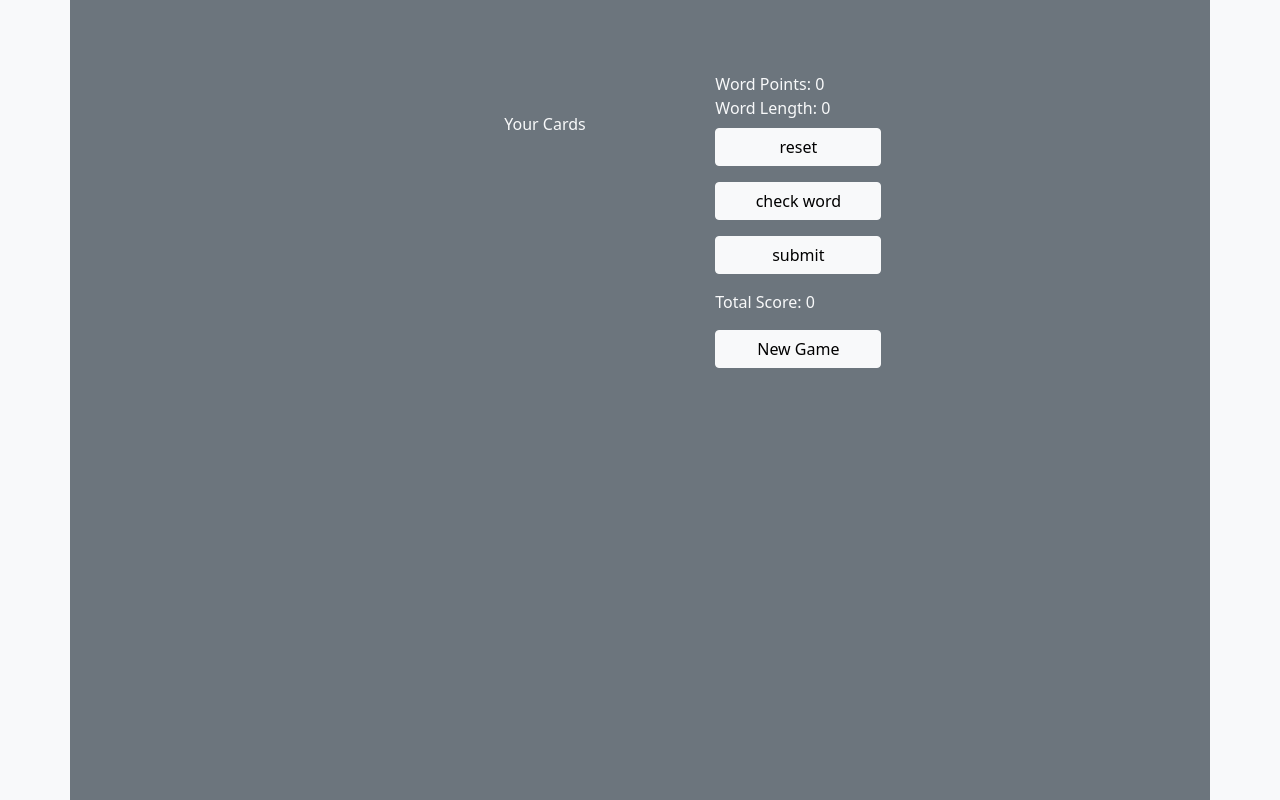
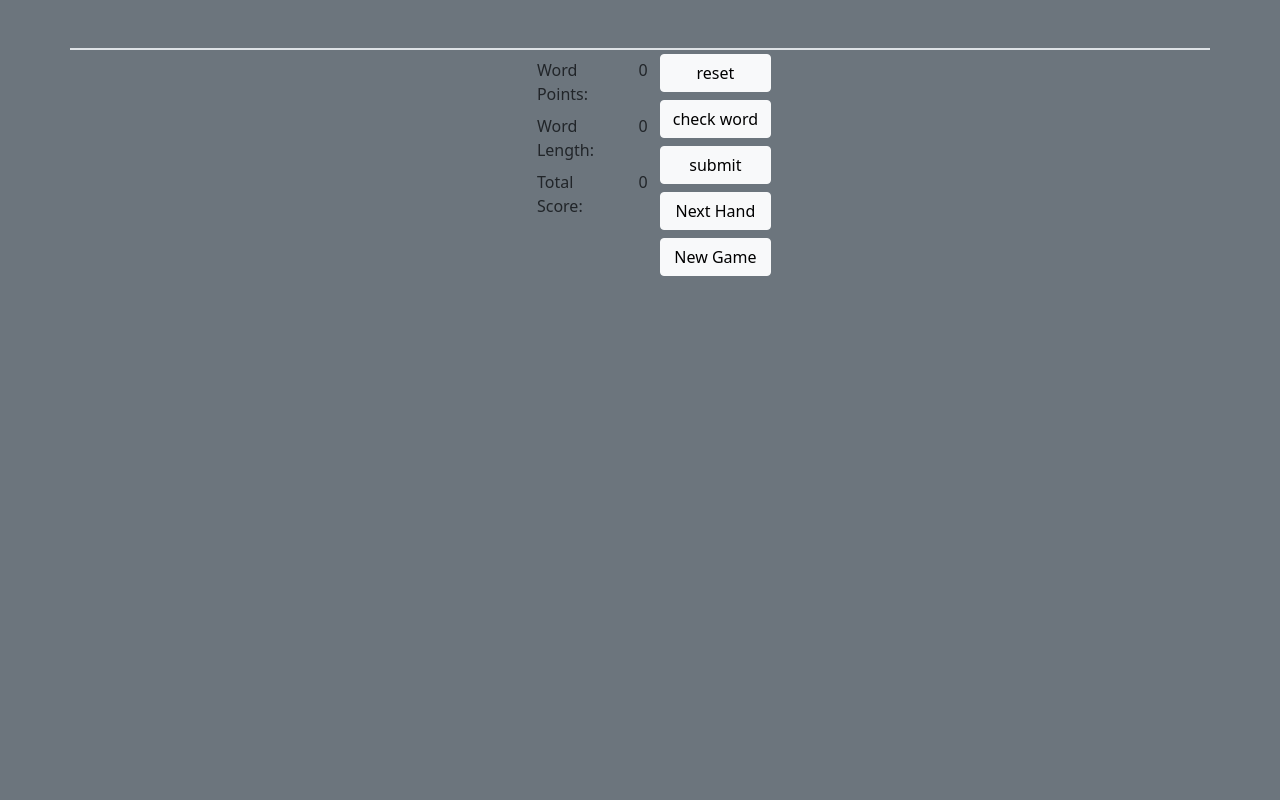
Before and after one commit to sashamaryl/Pointed-Words, a React (Create React App) app: page / in a window 1280 px wide. Built offline with nearby package versions, Linux system fonts and the light colour scheme.

Commit message:
formating and refactoring state and functions

```diff
--- a/src/App.tsx
+++ b/src/App.tsx
@@ -1,10 +1,10 @@
-import React, { useCallback, useEffect, useMemo, useRef, useState } from "react";
-import { Button, Col, Row, Stack } from "react-bootstrap";
+import React, { useCallback, useEffect, useState } from "react";
+import { Button, Col, Collapse, Fade, Row, Stack } from "react-bootstrap";
 import Container from "react-bootstrap/esm/Container";
 import "./App.css";
 import "./custom.scss";
+import isValidWord from "./dictionary";
 import PointCard, { PointCardType } from "./PointCard";
-import isValidWord from "./dictionary";
 import useCardDeck from "./usecarddeck";
 
 function App() {
@@ -13,12 +13,14 @@ function App() {
         cardDeck,
         gridCards,
         handCards,
+        clearCards,
+        tradeInHandCard,
+        refillGrid,
         deal,
         drawOne,
         drawNumber,
         idCardLookup,
         idCardLookupMulti,
-        makeNewDeck,
     } = useCardDeck();
 
     const gridAreas: { [id: number]: number[] } = {
@@ -35,10 +37,17 @@ function App() {
 
     const [usedCardIds, setUsedCardIds] = useState<number[]>([]);
     const [usedCards, setUsedCards] = useState<PointCardType[]>([]);
+
     const [pointTotal, setPointTotal] = useState(0);
     const [score, setScore] = useState(0);
     const [shouldAcceptWord, setShouldAcceptWord] = useState<boolean | undefined>(undefined);
     const [willAcceptWord, setWillAcceptWord] = useState<boolean | undefined>(undefined);
+    const [canTradeHand, setCanTradeHand] = useState<boolean>(false);
+    const [tradeCards, setTradeCards] = useState<number[]>([]);
+
+    const [isTransitioning, setIsTransitioning] = useState(false);
+
+    const [isGameActive, setIsGameActive] = useState(false);
 
     const wait = useCallback((miliseconds: number = 2000): Promise<boolean> => {
         return new Promise((resolve) =>
@@ -72,6 +81,7 @@ function App() {
         card && setUsedCards([...usedCards, card]);
         setUsedCardIds([...usedCardIds, cardId]);
         setShouldAcceptWord(undefined);
+        setWillAcceptWord(undefined);
     };
 
     const unChooseCard = (id: number) => {
@@ -80,13 +90,18 @@ function App() {
         const filteredIds = usedCardIds.filter((usedId) => usedId !== id);
         setUsedCardIds(filteredIds);
         setShouldAcceptWord(undefined);
+        setWillAcceptWord(undefined);
     };
 
-    const reset = useCallback(() => {
+    const setUpNextHand = useCallback(() => {
         setUsedCards([]);
         setUsedCardIds([]);
+        tradeCards.forEach(tradeInHandCard);
+        setCanTradeHand(false);
+        setTradeCards([]);
         resetChecks();
-    }, []);
+        refillGrid(usedCards);
+    }, [refillGrid, tradeCards, tradeInHandCard, usedCards]);
 
     const resetChecks = () => {
         setShouldAcceptWord(undefined);
@@ -112,14 +127,17 @@ function App() {
         isValidWord(word)
             .then((ans) => setShouldAcceptWord(ans))
             .then(() => wait().then(resetChecks));
-
     }, [getWordFromCards, shouldAcceptWord, wait]);
 
+    const startNewGame = () => {
+        setIsGameActive(true);
+        setUpNextHand();
+        deal();
+    };
 
-    const startNewGame = () => {
-        reset();
-        makeNewDeck();
-        deal();
+    const endGame = () => {
+        clearCards();
+        setIsGameActive(false);
     };
 
     const submit = useCallback(() => {
@@ -129,10 +147,13 @@ function App() {
             isValidWord(word)
                 .then((ans) => {
                     setWillAcceptWord(ans);
+                    return ans;
                 })
-                .then(() => {
+                .then((ans) => {
+                    if (ans) {
                         addToScore(pointTotal);
-                    wait().then(reset);
+                        setCanTradeHand(true);
+                    }
                 });
             return;
         }
@@ -140,30 +161,26 @@ function App() {
             resetChecks();
             return;
         }
-    }, [addToScore, getWordFromCards, pointTotal, reset, wait, willAcceptWord]);
+    }, [addToScore, getWordFromCards, pointTotal, willAcceptWord]);
 
     return (
-        <div className='App bg-light' style={{ height: "100vh", width: "100vw" }}>
-            <Container className='h-100 bg-secondary'>
-                <Row className='' style={{ height: "4rem" }}>
-                    <Col></Col>
-                    <Col className='col-9'>
-                        <div className='d-flex flex-row'>
+        <div className='App bg-secondary' style={{ height: "100vh", width: "100vw" }}>
+            <Container className='h-100'>
+                <Row className='pt-5'>
+                    <div className='d-flex row justify-content-flex-start border m-auto'>
                         {usedCards.map((card) => (
-                                <div key={`${card.id}`} className='d-flex flex-row flex-grow-0'>
-                                    <div className='fs-6 mt-0 ms-0 text-light'>{card.value}</div>
-                                    <div className='py-1 px-2 m-1 fs-1 text-light '>
-                                        {card.letter}
-                                    </div>
+                            <div
+                                key={`${card.id}`}
+                                className='d-flex col justify-content-start flex-shrink-1 bg-light m-2 rounded'
+                            >
+                                <div className='fs-6 mt-0 ms-0 text-dark'>{card.value}</div>
+                                <div className='py-1 px-2 m-1 fs-1 text-dark '>{card.letter}</div>
                             </div>
                         ))}
+                        <div className='col'></div>
                     </div>
-                    </Col>
-                    <Col></Col>
-                </Row>
-                <Row className=''>
-                    <Col></Col>
-                    <Col className='justify-content-center'>
+                    <div className='d-flex flex-wrap flex-md-nowrap m-auto  m-auto'>
+                        <div className='d-flex flex-wrap justify-content-center  '>
                             <div className='d-grid gap-3'>
                                 {gridCards.map((card: PointCardType, index: number) => {
                                     const { id } = card;
@@ -181,15 +198,20 @@ function App() {
                                                 chooseCard={chooseCard}
                                                 unChooseCard={unChooseCard}
                                                 used={usedCardIds.includes(id)}
+                                                shouldFade={
+                                                    !(willAcceptWord && usedCardIds.includes(id))
+                                                }
                                             />
                                         </div>
                                     );
                                 })}
                             </div>
                             <div className='row mt-5'>
-                            <div className='text-light mb-2'>Your Cards</div>
+                                <div className='text-light mb-2'>
+                                    {handCards.length > 0 && "Your Cards"}
+                                </div>
                                 <div className='d-flex gap-3 justify-content-center bg-alert'>
-                                {handCards.map((card: PointCardType) => {
+                                    {handCards.map((card: PointCardType, index: number) => {
                                         const { id } = card;
                                         return (
                                             <div className='' key={id}>
@@ -198,31 +220,71 @@ function App() {
                                                     chooseCard={chooseCard}
                                                     unChooseCard={unChooseCard}
                                                     used={usedCardIds.includes(id)}
+                                                    shouldFade={
+                                                        !(
+                                                            canTradeHand &&
+                                                            tradeCards.includes(index)
+                                                        )
+                                                    }
                                                 />
+                                                <Fade in={canTradeHand} appear>
+                                                    <Button
+                                                        className={`${
+                                                            tradeCards.includes(index)
+                                                                ? "bg-secondary"
+                                                                : "bg-blue"
+                                                        }`}
+                                                        onClick={() => {
+                                                            tradeCards.includes(index)
+                                                                ? setTradeCards((prevState) => {
+                                                                      return prevState.filter(
+                                                                          (c) => c !== index
+                                                                      );
+                                                                  })
+                                                                : setTradeCards((prevState) => [
+                                                                      ...prevState,
+                                                                      index,
+                                                                  ]);
+                                                        }}
+                                                    >
+                                                        {tradeCards.includes(index)
+                                                            ? "Traded"
+                                                            : "Trade In"}
+                                                    </Button>
+                                                </Fade>
                                             </div>
                                         );
                                     })}
                                 </div>
                             </div>
-                    </Col>
-                    <Col className='col-2 flex-column'>
-                        <Row className='my-2'>
-                            <div className='text-light text-start'>Word Points: {pointTotal}</div>
-                            <div className='text-light text-start'>
-                                Word Length: {usedCards.length}
                         </div>
-                        </Row>
-                        <Row>
-                            <Stack gap={3} className='col-6'>
+                        <div className='d-flex flex-nowrap flex-md-wrap m-auto'>
+                            <div className=''>
+                                <div className='d-flex flex-nowrap justify=content-space m-2 '>
+                                    <div className='w-100 text-start'>Word Points: </div>
+                                    <div className='w-100 text-end'>{pointTotal}</div>
+                                </div>
+                                <div className='d-flex justify-content-evenly m-2 '>
+                                    <div className='w-100 text-start'>Word Length: </div>
+                                    <div className='w-100 text-end'>
+                                        {usedCards.length}
+                                    </div>
+                                </div>
+                                <div className='flex d-flex flex-nowrap  m-2 '>
+                                    <div className='w-100 text-start'>Total Score: </div>
+                                    <div className='w-100 text-end'>{score}</div>
+                                </div>
+                            </div>
+                            <div className='d-flex flex-md-column flex-wrap flex-md-nowrap'>
                                 <Button
                                     type='submit'
-                                    className='flex-1 btn btn-light'
-                                    onClick={reset}
+                                    className='flex flex-grow-1 btn btn-light m-1'
+                                    onClick={setUpNextHand}
                                 >
                                     reset
                                 </Button>
                                 <Button
-                                    className={`flex-1 btn btn-light ${
+                                    className={`flex flex-grow-1 btn btn-light m-1 ${
                                         shouldAcceptWord && "bg-success text-light"
                                     } ${shouldAcceptWord === false && "bg-warning"}`}
                                     onClick={checkWord}
@@ -236,7 +298,7 @@ function App() {
                                     }`}
                                 </Button>
                                 <Button
-                                    className={`flex-1 btn btn-light ${
+                                    className={`flex flex-grow-1 btn btn-light m-1 ${
                                         willAcceptWord && "bg-success text-light"
                                     } ${willAcceptWord === false && "bg-warning"}`}
                                     onClick={submit}
@@ -249,16 +311,23 @@ function App() {
                                             : "not a word"
                                     }`}
                                 </Button>
-                                    <div className='text-light text-start'>
-                                        Total Score: {score}
+                                {
+                                    <Button
+                                        className='flex flex-grow-1 btn btn-light m-1'
+                                        onClick={setUpNextHand}
+                                    >
+                                        Next Hand
+                                    </Button>
+                                }
+                                <Button
+                                    className='flex flex-grow-1 btn btn-light m-1'
+                                    onClick={isGameActive ? endGame : startNewGame}
+                                >
+                                    {isGameActive ? "End Game" : "New Game"}
+                                </Button>
                             </div>
-                                    <Button className='flex-1 btn btn-light' onClick={startNewGame}>
-                                        New Game
-                                    </Button>
-                            </Stack>
-                        </Row>
-                    </Col>
-                    <Col></Col>
+                        </div>
+                    </div>
                 </Row>
             </Container>
         </div>
--- a/src/usecarddeck.ts
+++ b/src/usecarddeck.ts
@@ -1,32 +1,29 @@
-import { useCallback, useEffect, useMemo, useState } from "react";
+import { useCallback, useEffect, useRef, useState } from "react";
 import { PointCardType } from "./PointCard";
 import { tileDistribution } from "./scrabbleDistribution";
+
+function* idGenerator() {
+    let counter = 101;
+    while (true) {
+        yield counter;
+        counter++;
+    }
+}
 
 export default function useCardDeck() {
     const [gridCards, setGridCards] = useState<PointCardType[]>([]);
     const [handCards, setHandCards] = useState<PointCardType[]>([]);
     const [cardDeck, setCardDeck] = useState<PointCardType[]>([]);
     const [allCards, setAllCards] = useState<PointCardType[]>([]);
-
-    function* idGenerator() {
-        let counter = 101;
-        while (true) {
-            yield counter;
-            counter++;
-        }
-    }
+    const genId = useRef<Generator<number, void, unknown>>();
 
     const shuffle = useCallback((deck: PointCardType[]): PointCardType[] => {
         let m = deck.length,
             t,
             i;
 
-        // While there remain elements to shuffle…
         while (m) {
-            // Pick a remaining element…
             i = Math.floor(Math.random() * m--);
-
-            // And swap it with the current element.
             t = deck[m];
             deck[m] = deck[i];
             deck[i] = t;
@@ -35,7 +32,20 @@ export default function useCardDeck() {
         return deck;
     }, []);
 
-    const makeNewDeck = () => {};
+    useEffect(() => {
+        genId.current = idGenerator();
+    });
+
+    const createCard = (letter?: string, value?: number) => {
+        const nextId = genId.current?.next();
+
+        const card: PointCardType = {
+            id: nextId?.value as number,
+            letter: letter || "",
+            value: value || 0,
+        };
+        return card;
+    };
 
     useEffect(() => {
         if (cardDeck.length !== 0) return;
@@ -43,62 +53,93 @@ export default function useCardDeck() {
         const cards = [];
 
         const { letters } = tileDistribution;
-        const genId = idGenerator();
         for (const [key, value] of Object.entries(letters)) {
             const { points, tiles } = value;
             let count = 0;
             while (count < tiles) {
-                const nextId = genId.next();
-                if (nextId.done) break;
-                const card: PointCardType = {
-                    id: nextId.value as number,
-                    letter: key,
-                    value: points,
-                };
+                const card = createCard(key, points);
                 cards.push(card);
                 count++;
             }
         }
 
-        setAllCards(cards)
+        setAllCards(cards);
         const shuffledcards = shuffle(cards);
 
         setCardDeck(shuffledcards);
     }, [cardDeck, shuffle]);
 
     const deal = useCallback(() => {
-        console.log(cardDeck);
         const flopCards = cardDeck.slice(0, 9);
         setGridCards(flopCards);
         const hand = cardDeck.slice(9, 12);
         setHandCards(hand);
 
-        console.log(flopCards, hand);
         setCardDeck(cardDeck.slice(12));
     }, [cardDeck]);
 
-    function drawOne(): PointCardType | undefined {
-        if (cardDeck.length === 0) return;
+    const clearCards = () => {
+        setHandCards([]);
+        setGridCards([]);
+        setCardDeck([]);
+    };
+
+    const drawOne = useCallback((): PointCardType | undefined => {
+        if (cardDeck.length === 0) {
+            clearCards();
+            return;
+        }
         const cards = cardDeck;
-        const card = cards[0];
-        setCardDeck(cards.slice(1));
+        const card = cards.splice(0, 1)[0];
+        console.log(card, cards);
+        setCardDeck(cards);
         return card;
-    }
+    }, [cardDeck]);
 
-    function drawNumber(num: number) {
-        const cards = [];
-        while (cards.length < num) {
-            cards.push(drawOne());
-        }
-        return cards;
-    }
+    const drawNumber = useCallback(
+        (num: number) => {
+            const cards = cardDeck.slice(0, num);
+            const rest = cardDeck.slice(num);
+            setCardDeck(rest);
+            return cards;
+        },
+        [cardDeck]
+    );
 
-    const removeCard = useCallback(
-        (card: PointCardType) => {
-            setGridCards(gridCards.filter((t) => t.id !== card.id));
-            setHandCards(handCards.filter((t) => t.id !== card.id));
+    const refillGrid = useCallback(
+        (usedCards: PointCardType[]) => {
+            const usedIds = usedCards.map((card) => card.id);
+
+            const newGrid = gridCards.map((c) => {
+                if (usedIds.includes(c.id)) {
+                    return drawOne() || createCard("blank", 0);
+                } else {
+                    return c;
+                }
+            });
+
+            setGridCards(newGrid);
+
+            if (gridCards.length >= 9) return;
+
+            const spots = 9 - gridCards.length;
+            const replacementCards = cardDeck.splice(0, spots);
+            console.log(replacementCards);
+            replacementCards && setGridCards((prevState) => [...prevState, ...replacementCards]);
         },
-        [handCards, gridCards]
+        [cardDeck, drawOne, gridCards]
+    );
+
+    const tradeInHandCard = useCallback(
+        (index: number) => {
+            const hand: PointCardType[] = handCards;
+            const deck: PointCardType[] = cardDeck;
+            const replacement = deck.splice(0, 1)[0];
+            hand.splice(index, 1, replacement);
+            setCardDeck(deck);
+            setHandCards(hand);
+        },
+        [cardDeck, handCards]
     );
 
     const idCardLookup = useCallback(
@@ -118,13 +159,14 @@ export default function useCardDeck() {
         cardDeck,
         gridCards,
         handCards,
+        clearCards,
+        tradeInHandCard,
+        refillGrid,
         deal,
         shuffle,
         drawOne,
         drawNumber,
-        removeCard,
         idCardLookup,
         idCardLookupMulti,
-        makeNewDeck,
     };
 }
```
Also changed, not shown: src/PointCard.tsx (+7 -3 lines), src/dictionary.ts (+7 -5 lines). Lines whose indentation alone changed are shown as unchanged.
